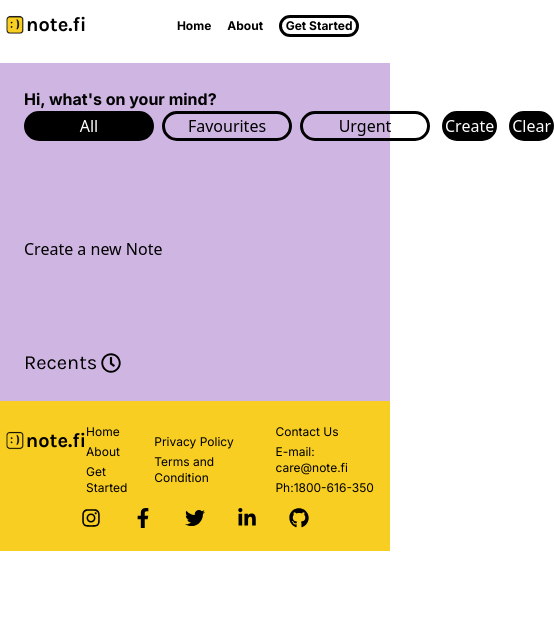
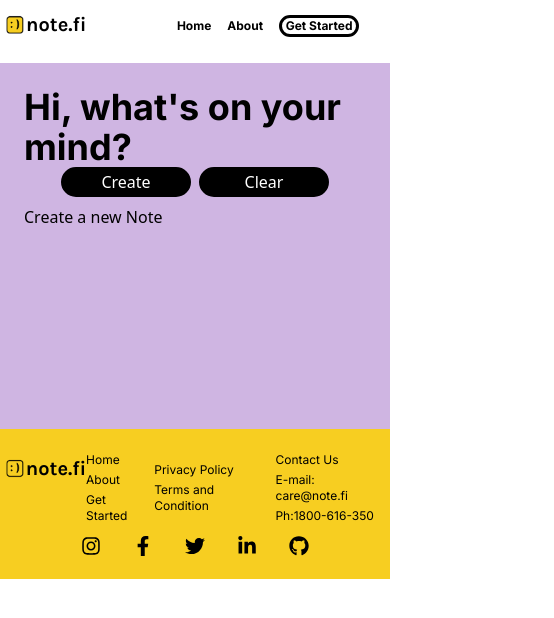
Before and after one commit to BeginArjun/Notes-App, a React (Create React App) app: page /to-do in a window 390 px wide. Shown: the top 618 px of the page, 554 px wide, since content can reach past the window. Built offline with nearby package versions, Linux system fonts and the light colour scheme; a web font is replaced by a local one.

Commit message:
Modified to make it Responsive

```diff
--- a/src/components/Footer.jsx
+++ b/src/components/Footer.jsx
@@ -3,9 +3,9 @@ import { FaInstagram,FaGithub,FaTwitter,FaFacebookF,FaLinkedinIn } from "react-i
 import Logo from "./Logo";
 const Footer=()=>{
     return(
-        <div className="bg-[#F7CE21] flex flex-col justify-center items-center lg:pt-6 gap-3 w-screen h-[150px] lg:h-[240px]">
+        <div className="z-10 bg-[#F7CE21] flex flex-col justify-center items-center lg:pt-6 gap-3 w-screen h-[150px] lg:h-auto relative bottom-0">
         <div className="flex flex-row justify-between items-start gap-1 font-Inter text-xs lg:text-lg w-full">
-            <Logo width={70} height={50}/>
+          <Logo className="w-16 sm:w-20 md:w-24 lg:w-28" height={50} />
           <div className="flex flex-col justify-start items-start gap-1 m-auto">
             <Link to="/">Home</Link>
             <Link to="/about">About</Link>
@@ -23,10 +23,10 @@ const Footer=()=>{
         </div>
         <div className="relative bottom-0 flex flex-row justify-center items-center text-xl text-black gap-8">
           <FaInstagram />
-            <FaFacebookF/>
-            <FaTwitter/>
-            <FaLinkedinIn/>
-            <FaGithub/>
+          <FaFacebookF />
+          <FaTwitter />
+          <FaLinkedinIn />
+          <FaGithub />
         </div>
       </div>
     )
--- a/src/components/To-Do/App.jsx
+++ b/src/components/To-Do/App.jsx
@@ -44,27 +44,52 @@ const App=(props)=>{
     },[arrowClicked])
 
     return(
-        <div className="z-10 absolute top-4 p-4 left-[35%] rounded-lg border-[5px] border-black w-[350px] h-[300px]" style={{display:props.Clicked?'block':'none',backgroundColor:currentColor}}>
+        <div
+  className="z-10 absolute top-4 p-4 left-1/2 transform -translate-x-1/2 rounded-lg border-[5px] border-black w-full sm:w-[350px] h-[300px]"
+  style={{ display: props.Clicked ? 'block' : 'none', backgroundColor: currentColor }}
+>
   <div className="text-lg flex flex-row justify-start items-center gap-1 absolute top-0 right-1">
-                <FaRegMinusSquare/>
-                <FaRegWindowRestore/>
-                <div onClick={()=>props.change(false)}>
-                <FaWindowClose color='#EF3F3F'/></div>
+    <FaRegMinusSquare />
+    <FaRegWindowRestore />
+    <div onClick={() => props.change(false)}>
+      <FaWindowClose color="#EF3F3F" />
+    </div>
   </div>
   <div className="flex flex-row justify-center items-center gap-2 mb-2">
-                <div onClick={()=>setArrowClicked(arrowClicked-1)}><FaArrowLeft/></div>
+    <div onClick={() => setArrowClicked(arrowClicked - 1)}>
+      <FaArrowLeft />
+    </div>
     <p className="font-Inter text-xl text-center">{currentColor}</p>
-           <div onClick={()=>setArrowClicked(arrowClicked+1)}><FaArrowRight/></div>
+    <div onClick={() => setArrowClicked(arrowClicked + 1)}>
+      <FaArrowRight />
+    </div>
   </div>
   <div className="p-4 flex flex-col justify-center items-start bg-white rounded-lg m-auto w-full gap-2">
     <form>
-                    <input name="title" placeholder="Title" type="text" className="outline-none w-full h-full text-xl font-Inter" value={title} onChange={(e)=>setTitle(e.target.value)}/>
-                    <textarea style={{resize:'none'}} name="body" className="w-full h-full font-Inter outline-none" value={body} onChange={(e)=>setBody(e.target.value)}/>
+      <input
+        name="title"
+        placeholder="Title"
+        type="text"
+        className="outline-none w-full h-full text-xl font-Inter"
+        value={title}
+        onChange={(e) => setTitle(e.target.value)}
+      />
+      <textarea
+        style={{ resize: 'none' }}
+        name="body"
+        className="w-full h-full font-Inter outline-none"
+        value={body}
+        onChange={(e) => setBody(e.target.value)}
+      />
     </form>
-                <button onClick={()=>{
-                    createNewNote()
-                    saveNote()
-                }}><FaSave/></button>
+    <button
+      onClick={() => {
+        createNewNote();
+        saveNote();
+      }}
+    >
+      <FaSave />
+    </button>
   </div>
 </div>
     )
--- a/src/components/To-Do/Card.jsx
+++ b/src/components/To-Do/Card.jsx
@@ -16,19 +16,24 @@ const Card=(props)=>{
         props.change(true)
     }
     return(
-        <div style={{backgroundColor:props.color}} className="w-[300px] h-[300px] relative p-2 flex flex-col justify-center items-center">
-            <p className="font-Aurore absolute top-1 left-3 underline text-2xl">{props.title}</p>
-            <p className="font-Inter text-lg relative">{props.body}</p>
-            <p className="font-Aurore absolute bottom-1 right-1">{props.date}</p>
-            <div className='text-xs m-auto absolute top-1 right-1 flex flex-row justify-center items-center gap-1'>
-                <div onClick={()=>updateNote(props.id)} className="cursor-pointer">
-                <FaPen/>
-                </div>
-                <div onClick={()=>deleteNode(props.id)} className="cursor-pointer">
-                <FaTrash color="#EF3F3F"/>
-                </div>
-            </div>
+        <div
+        style={{ backgroundColor: props.color }}
+        className="w-full sm:w-[300px] h-[300px] relative p-2 flex flex-col justify-center items-center"
+      >
+        <p className="font-Aurore absolute top-1 left-3 underline text-lg sm:text-2xl">
+          {props.title}
+        </p>
+        <p className="font-Inter text-sm sm:text-lg relative">{props.body}</p>
+        <p className="font-Aurore absolute bottom-1 right-1">{props.date}</p>
+        <div className="text-xs m-auto absolute top-1 right-1 flex flex-row justify-center items-center gap-1">
+          <div onClick={() => updateNote(props.id)} className="cursor-pointer">
+            <FaPen />
+          </div>
+          <div onClick={() => deleteNode(props.id)} className="cursor-pointer">
+            <FaTrash color="#EF3F3F" />
+          </div>
         </div>
+      </div>
     )
 }
 export default Card;
--- a/src/components/To-Do/Home.jsx
+++ b/src/components/To-Do/Home.jsx
@@ -14,32 +14,35 @@ const Home=()=>{
     },[data])
     return(
         <div className="z-[1] p-6 w-screen h-full bg-[#CFB5E2] relative">
-        <div style={{filter:clicked?'blur(8px)':'none'}}>
-        <p className="font-Inter font-bold lg:text-[64px]">Hi, what's on your mind?</p>
-        < div className="flex flex-row justify-between w-full items-center gap-3">
-        <div className="flex flex-row justify-center items-center gap-2">
-        <Tags active={true} tag={"All"} />
-        <Tags active={false} tag={"Favourites"} />
-        <Tags active={false} tag={"Urgent"} />
-        </div>
-        <button className="rounded-full w-[130px] h-[30px] border-[3px] border-black text-center text-white bg-black" onClick={()=>setClicked(true)}>Create</button>
-        <button className="rounded-full w-[130px] h-[30px] border-[3px] border-black text-center text-white bg-black" onClick={()=>{
-            localStorage.clear()
-            setData([])
-        }}>Clear</button>
-        </div>
-        <div className="flex flex-row justify-start items-center gap-3 mt-2 w-full min-h-[200px]">
-            {data[0]?dataCard:<p>Create a new Note</p>}
-        </div>
-        <div>
-        <p className="font-Karla text-xl flex flex-row gap-1 justify-start items-center">
-            Recents
-            <FaRegClock color={'black'}/>
-        </p>
-        </div>
-        </div>
-        <App Clicked={clicked} change={setClicked} currentNoteId={currentNoteId}/>
-        </div>
+  <div style={{ filter: clicked ? 'blur(8px)' : 'none' }}>
+    <p className="font-Inter font-bold text-4xl sm:text-5xl md:text-6xl lg:text-[64px]">
+      Hi, what's on your mind?
+    </p>
+    <div className="flex flex-col sm:flex-row justify-between w-full items-center gap-3">
+      <div className="flex flex-row justify-center items-center gap-2">
+        <button
+        className="rounded-full w-[130px] h-[30px] border-[3px] border-black text-center text-white bg-black"
+        onClick={() => setClicked(true)}
+      >
+        Create
+      </button>
+      <button
+        className="rounded-full w-[130px] h-[30px] border-[3px] border-black text-center text-white bg-black"
+        onClick={() => {
+          localStorage.clear();
+          setData([]);
+        }}
+      >
+        Clear
+      </button>
+      </div>
+    </div>
+    <div className="grid grid-cols-2 md:grid-cols-4 gap-3 mt-2 w-full min-h-[200px]">
+        {data[0] ? dataCard : <p>Create a new Note</p>}
+    </div>
+  </div>
+  <App Clicked={clicked} change={setClicked} currentNoteId={currentNoteId} />
+</div>
     )
 }
 export default Home;
```
Lines whose indentation alone changed are shown as unchanged.
